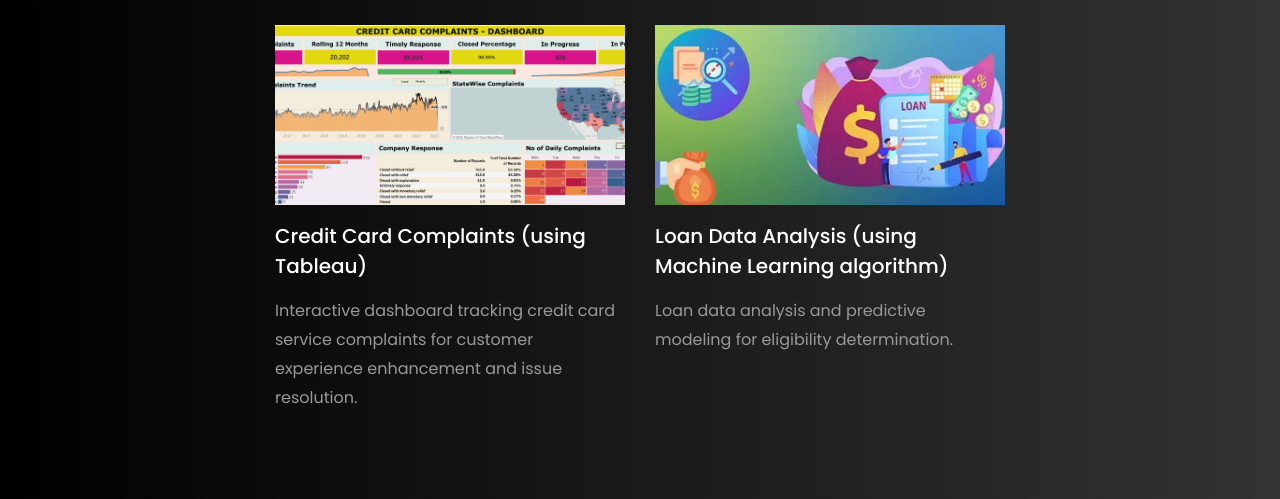
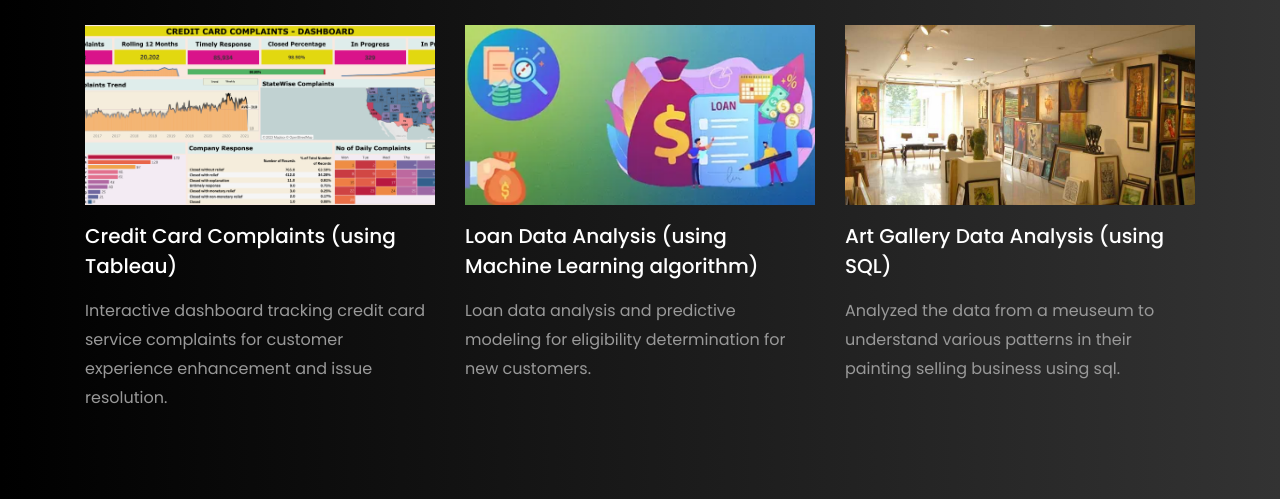
Before and after one commit to datawithprojesh/datawithprojesh.github.io, a plain HTML site: page index.html in a window 1280 px wide. Shown: the part 4283-4782 px from the top of the page. Drawn offline with Linux system fonts and the light colour scheme; grey boxes are pictures that could not be loaded; animation ran at ten frames a second; files whose address does not match are found by name.

Commit message:
Fourth commit

```diff
--- a/index.html
+++ b/index.html
@@ -484,7 +484,18 @@
 				<div class="text mt-3 float-right d-block">
 
 				  <h3 class="heading"><a href="https://github.com/datawithprojesh/Loan_Classification_pythonproject">Loan Data Analysis (using Machine Learning algorithm)</a></h3>
-				  <p>Loan data analysis and predictive modeling for eligibility determination.</p>
+				  <p>Loan data analysis and predictive modeling for eligibility determination for new customers.</p>
+				</div>
+			  </div>
+			</div>
+			<div class="col-md-4 d-flex ftco-animate">
+				<div class="blog-entry justify-content-end">
+				<a href="https://github.com/datawithprojesh/Famous_Paintings_sql" class="block-20 zoom-effect" style="background-image: url('images/paintings.png');">
+				</a>
+				<div class="text mt-3 float-right d-block">
+
+				  <h3 class="heading"><a href="https://github.com/datawithprojesh/Famous_Paintings_sql">Art Gallery Data Analysis (using SQL)</a></h3>
+				  <p>Analyzed the data from a meuseum to understand various patterns in their painting selling business using sql.</p>
 				</div>
 			  </div>
 			</div>
```
Also changed, not shown: images/paintings.png (added).
